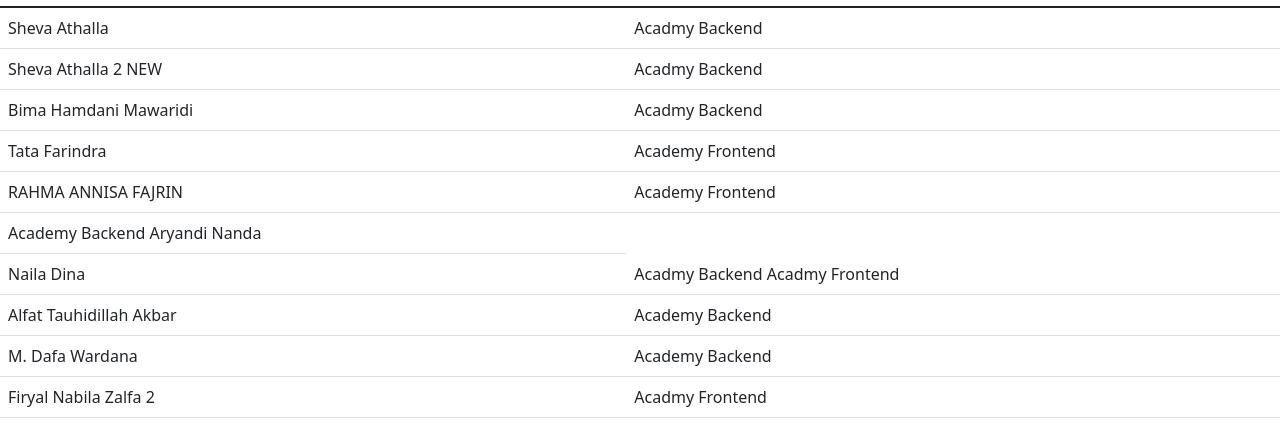
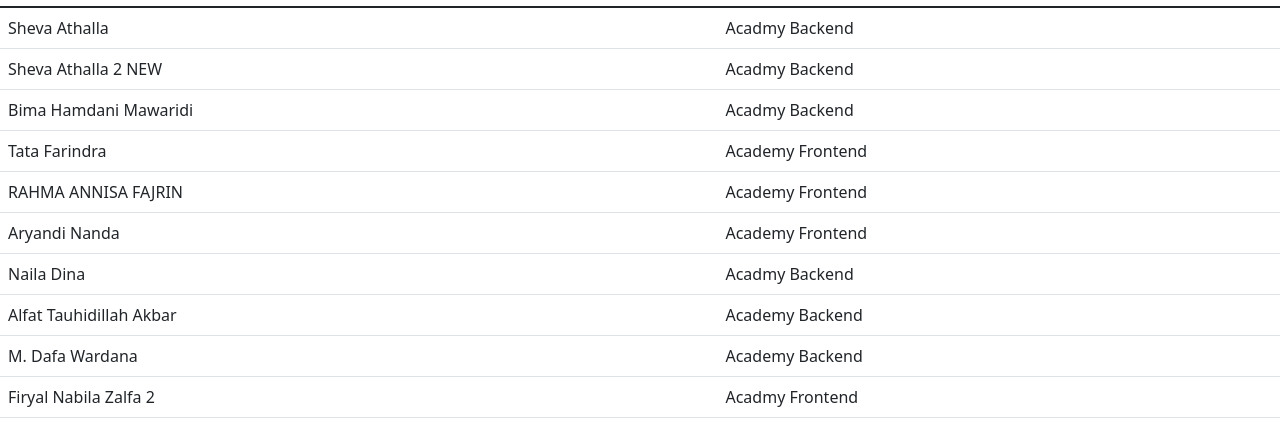
Before and after one commit to weboendercommunity/git-training, a plain HTML site: page index.html in a window 1280 px wide. Shown: the part 90-536 px from the top of the page. Drawn offline with nearby package versions, Linux system fonts and the light colour scheme.

Commit message:
fixin some code

```diff
--- a/index.html
+++ b/index.html
@@ -62,8 +62,10 @@
             </tr>
             <tr>
                 <td>
-                    Academy Backend
                     Aryandi Nanda
+                </td>
+                <td>
+                    Academy Frontend
                 </td>
             </tr>
             <tr>
@@ -72,7 +74,6 @@
                 </td>
                 <td>
                     Acadmy Backend
-                    Acadmy Frontend
                 </td>
             </tr>
             <tr>
```
